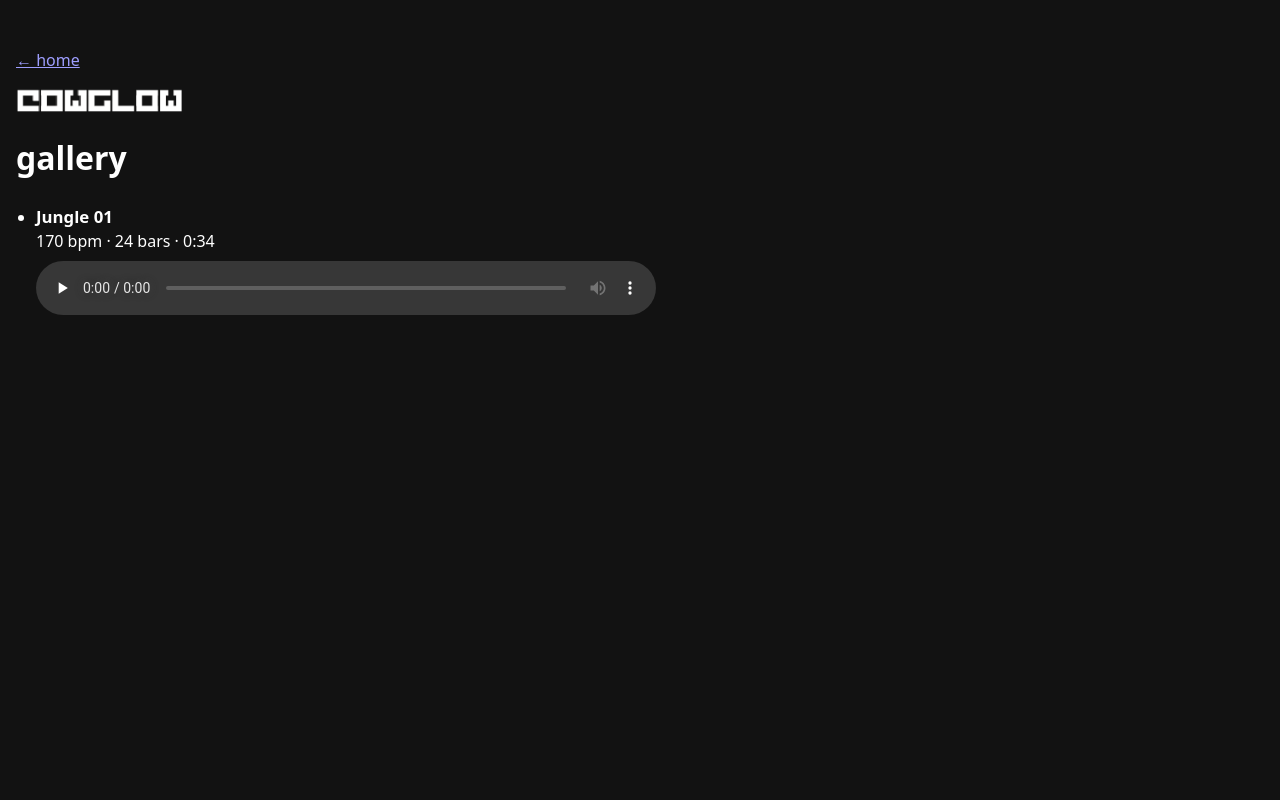
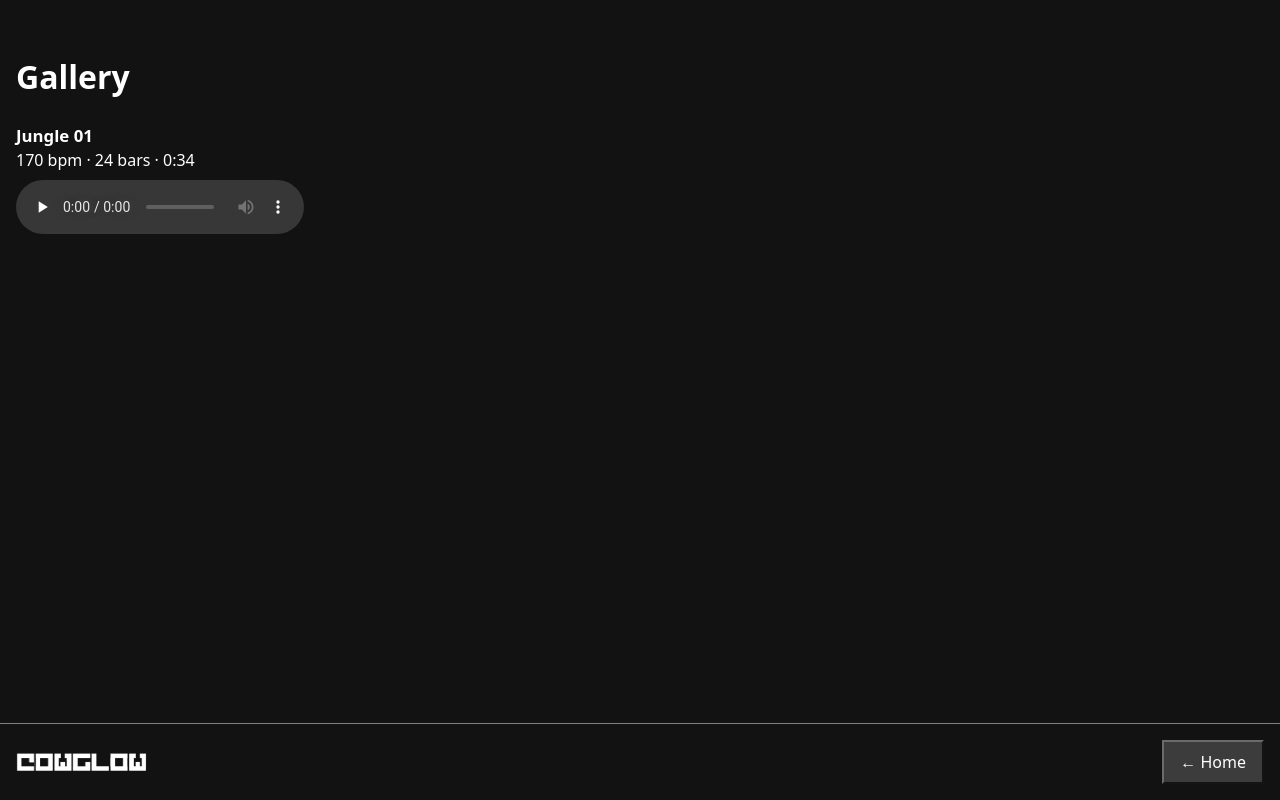
Before and after one commit to cowglow/strudel-studio, a website built with Vite: page gallery/index.html in a window 1280 px wide. Built offline with nearby package versions, Linux system fonts and the light colour scheme.

Commit message:
Gallery: sticky footer, wrapping track row, capitalized heading
- logo left and Home button right in a footer pinned to the window bottom
- tracks laid out in a row that wraps on narrow screens

Co-Authored-By: Claude Opus 5.5 <noreply@anthropic.com>

```diff
--- a/gallery/index.html
+++ b/gallery/index.html
@@ -3,16 +3,20 @@
   <head>
     <meta charset="UTF-8" />
     <meta name="viewport" content="width=device-width, initial-scale=1.0" />
-    <title>gallery · COWGLOW's strudel studio</title>
+    <title>Gallery · COWGLOW's strudel studio</title>
     <link rel="stylesheet" href="/src/style.css" />
   </head>
-  <body>
-    <main>
-      <p><a href="../">← home</a></p>
-      <img src="/images/cg-logo.png" alt="COWGLOW" class="logo logo-small" />
-      <h1>gallery</h1>
+  <body class="with-footer">
+    <main class="wide">
+      <h1>Gallery</h1>
       <ul id="tracks"></ul>
     </main>
+    <footer>
+      <img src="/images/cg-logo.png" alt="COWGLOW" class="logo logo-small" />
+      <form action="../">
+        <button type="submit" class="bevel">← Home</button>
+      </form>
+    </footer>
     <script type="module" src="/src/gallery.ts"></script>
   </body>
 </html>
--- a/src/style.css
+++ b/src/style.css
@@ -14,6 +14,43 @@ body {
 main {
   max-width: 40rem;
   padding: 2rem 1rem;
+}
+
+main.wide {
+  max-width: none;
+}
+
+/* page fills the viewport so the footer sits at the bottom even with few tracks */
+body.with-footer {
+  display: flex;
+  flex-direction: column;
+  min-height: 100dvh;
+}
+
+body.with-footer main {
+  flex: 1;
+}
+
+/* stays pinned to the bottom of the window while the list scrolls */
+footer {
+  position: sticky;
+  bottom: 0;
+  display: flex;
+  flex-wrap: wrap;
+  align-items: center;
+  gap: 1rem 1.5rem;
+  padding: 1rem;
+  background: Canvas;
+  border-top: 1px solid GrayText;
+}
+
+/* back button on the right, within thumb reach */
+footer form {
+  margin: 0 0 0 auto;
+}
+
+footer .logo {
+  width: min(100%, 11rem);
 }
 
 .logo {
@@ -43,12 +80,19 @@ main {
   padding: calc(0.5rem + 1px) calc(1rem - 1px) calc(0.5rem - 1px) calc(1rem + 1px);
 }
 
+/* one row of tracks, wrapping onto new rows as the window narrows */
 #tracks {
-  padding-left: 1.25rem;
+  display: flex;
+  flex-wrap: wrap;
+  gap: 1.5rem 2rem;
+  margin: 0;
+  padding: 0;
+  list-style: none;
 }
 
-#tracks li + li {
-  margin-top: 1.25rem;
+#tracks li {
+  flex: 0 1 18rem;
+  min-width: 0;
 }
 
 #tracks h2 {
```
